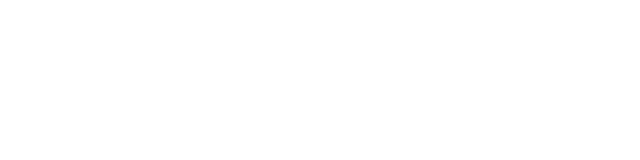
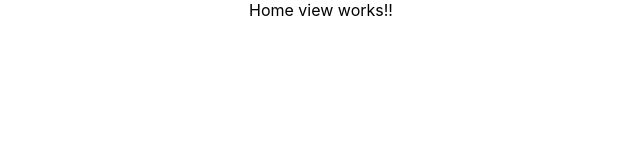
Before and after one commit to TluwaniMS/react-hook-form-test, a React (Create React App) app: page / in a window 1280 px wide. Before the commit this address had no page. Shown: the top 160 px of the page, without its empty margins (319-959 px from the left). Built offline with nearby package versions, Linux system fonts and the light colour scheme.

Commit message:
adding-home-view-as-default-route

```diff
--- a/src/App.js
+++ b/src/App.js
@@ -1,14 +1,14 @@
 import "./App.css";
 import { Route, Routes } from "react-router-dom";
-import SuccessDisplay from "./components/success-display/SuccessDisplay";
+import HomeView from "./components/home-view/HomeView";
 import LoginForm from "./components/login-form/LoginForm";
-import ErrorDisplay from "./components/error-display/ErrorDisplay";
 import DoctorCreationForm from "./components/doctor-creation-form/DoctorCreationForm";
 
 function App() {
   return (
     <div className="App">
       <Routes>
+        <Route path="/" element={<HomeView />} />
         <Route path="/login" element={<LoginForm />} />
         <Route path="/doctor-creation-form" element={<DoctorCreationForm />} />
       </Routes>
--- /dev/null
+++ b/src/components/home-view/HomeView.js
@@ -0,0 +1,7 @@
+import React from "react";
+
+const HomeView = () => {
+  return <div>Home view works!!</div>;
+};
+
+export default HomeView;
```
Also changed, not shown: src/components/home-view/HomeView.css (added).
